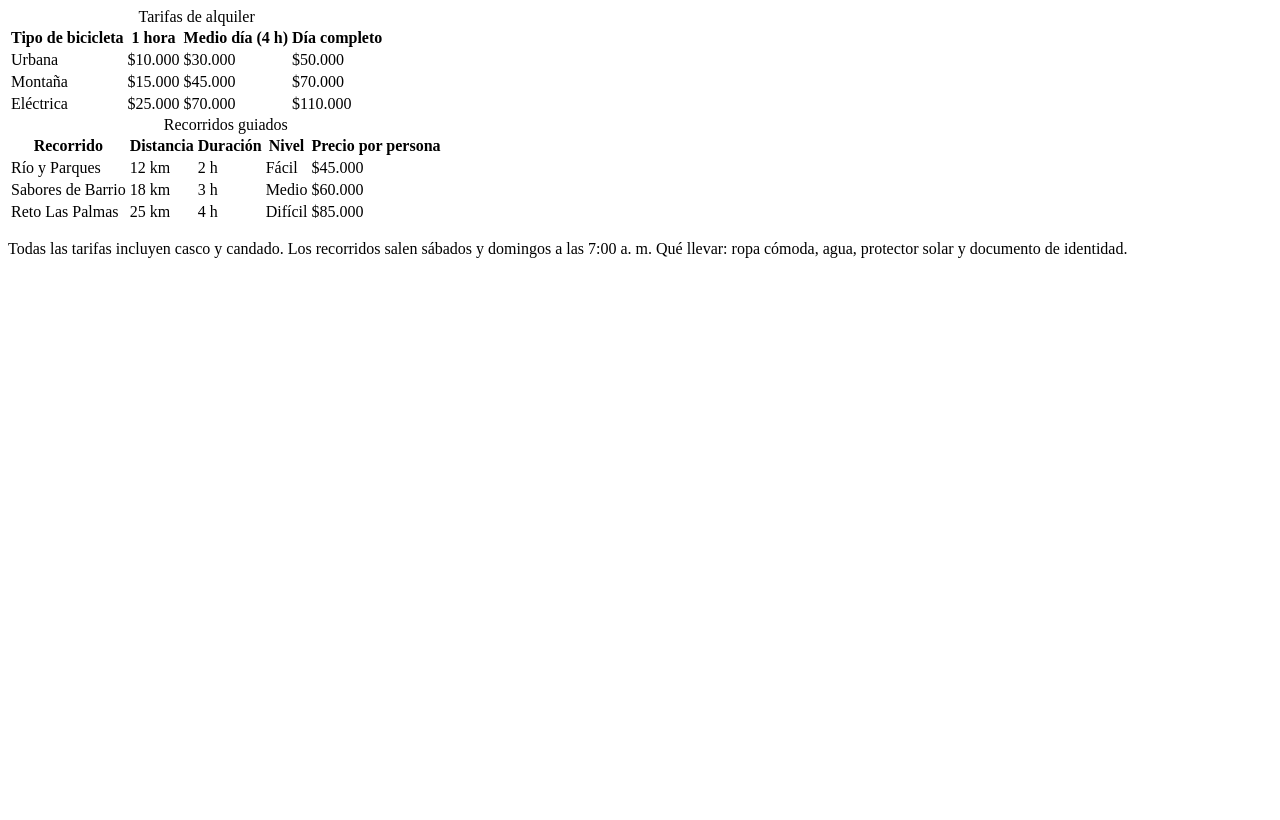
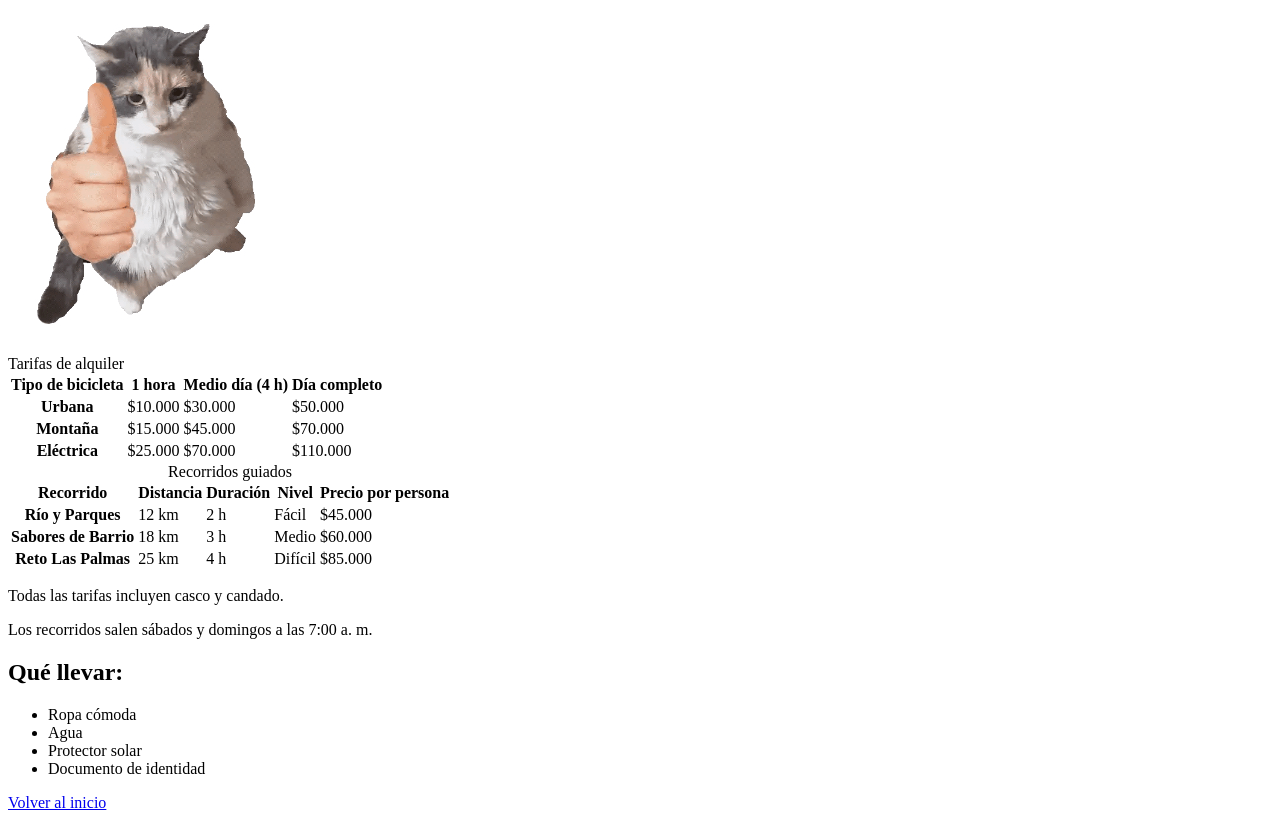
Before and after one commit to christian-b1998/rueda-libre, a plain HTML site: page paginas/tarifas.html in a window 1280 px wide. Drawn offline with Linux system fonts and the light colour scheme.

Commit message:
Completa pagina de tarifas

```diff
--- a/paginas/tarifas.html
+++ b/paginas/tarifas.html
@@ -5,10 +5,13 @@
     <meta name="viewport" content="width=device-width, initial-scale=1.0">
     <meta name="description" content="Apartado de la página de Rueda Libre para conocer información sobre las tarifas">
     <meta name="author" content="Christian Benitez">
-    <title>Tarifas bienes y servicios Rueda Libre</title>
+    <title>Tarifas de alquiler y recorridos | Rueda Libre</title>
 </head>
 <body>
-    <table>
+    <img src="../img/gato.png" alt="Logo de Rueda Libre">
+    <br>
+    <br>
+    <table id="tarifas>
         <caption>Tarifas de alquiler</caption>
         <thead>
             <tr>
@@ -19,13 +22,13 @@
             </tr>
         </thead>
         <tbody>
-            <tr><td>Urbana</td><td>$10.000</td><td>$30.000</td><td>$50.000</td></tr>
-            <tr><td>Montaña</td><td>$15.000</td><td>$45.000</td><td>$70.000</td></tr>
-            <tr><td>Eléctrica</td><td>$25.000</td><td>$70.000</td><td>$110.000</td></tr>
+            <tr><th scope="row">Urbana</th><td>$10.000</td><td>$30.000</td><td>$50.000</td></tr>
+            <tr><th scope="row">Montaña</th><td>$15.000</td><td>$45.000</td><td>$70.000</td></tr>
+            <tr><th scope="row">Eléctrica</th><td>$25.000</td><td>$70.000</td><td>$110.000</td></tr>
         </tbody>
     </table>
 
-    <table>
+    <table id="recorridos">
         <caption>Recorridos guiados</caption>
         <thead>
             <tr>
@@ -37,12 +40,22 @@
             </tr>
         </thead>
         <tbody>
-            <tr><td>Río y Parques</td><td>12 km</td><td>2 h</td><td>Fácil</td><td>$45.000</td></tr>
-            <tr><td>Sabores de Barrio</td><td>18 km</td><td>3 h</td><td>Medio</td><td>$60.000</td></tr>
-            <tr><td>Reto Las Palmas</td><td>25 km</td><td>4 h</td><td>Difícil</td><td>$85.000</td></tr>
+            <tr><th scope="row">Río y Parques</th><td>12 km</td><td>2 h</td><td>Fácil</td><td>$45.000</td></tr>
+            <tr><th scope="row">Sabores de Barrio</th><td>18 km</td><td>3 h</td><td>Medio</td><td>$60.000</td></tr>
+            <tr><th scope="row">Reto Las Palmas</th><td>25 km</td><td>4 h</td><td>Difícil</td><td>$85.000</td></tr>
         </tbody>
     </table>
 
-    <p>Todas las tarifas incluyen casco y candado. Los recorridos salen sábados y domingos a las 7:00 a. m. Qué llevar: ropa cómoda, agua, protector solar y documento de identidad.</p>
+    <p>Todas las tarifas incluyen casco y candado.</p>
+    <p>Los recorridos salen sábados y domingos a las 7:00 a. m.</p>
+    <h2>Qué llevar:</h2>
+    <ul>
+        <li>Ropa cómoda</li>
+        <li>Agua</li>
+        <li>Protector solar</li>
+        <li>Documento de identidad</li>
+    </ul>
+
+    <a href="../index.html">Volver al inicio</a>
 </body>
 </html>
```
Also changed, not shown: index.html (+5 -0 lines).
